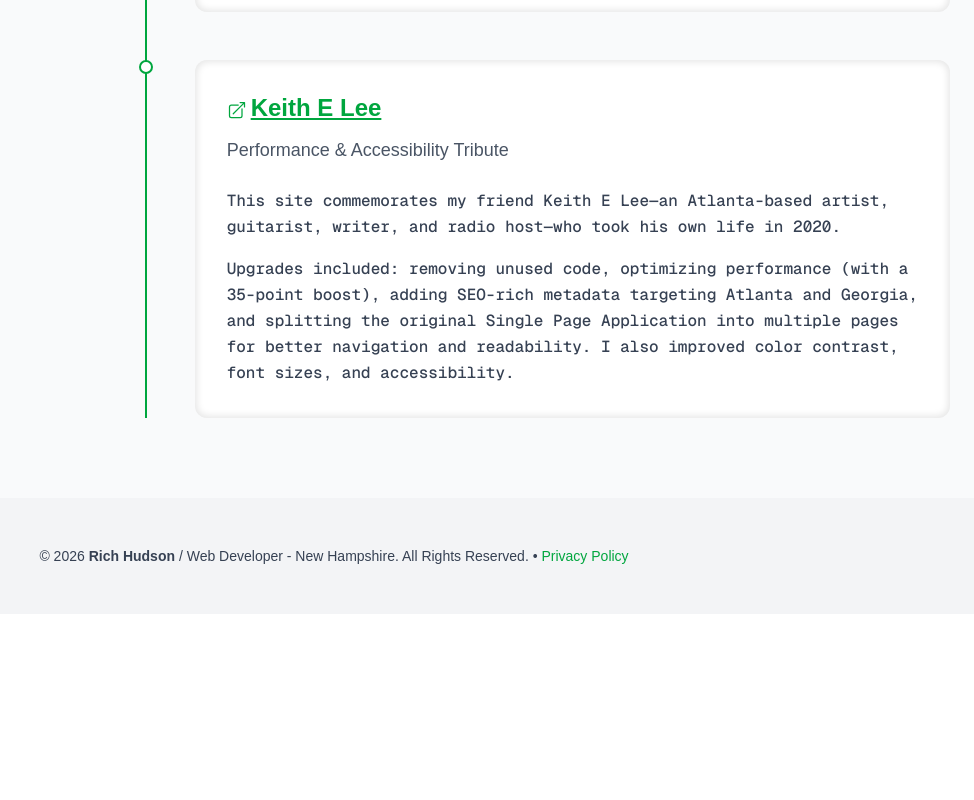
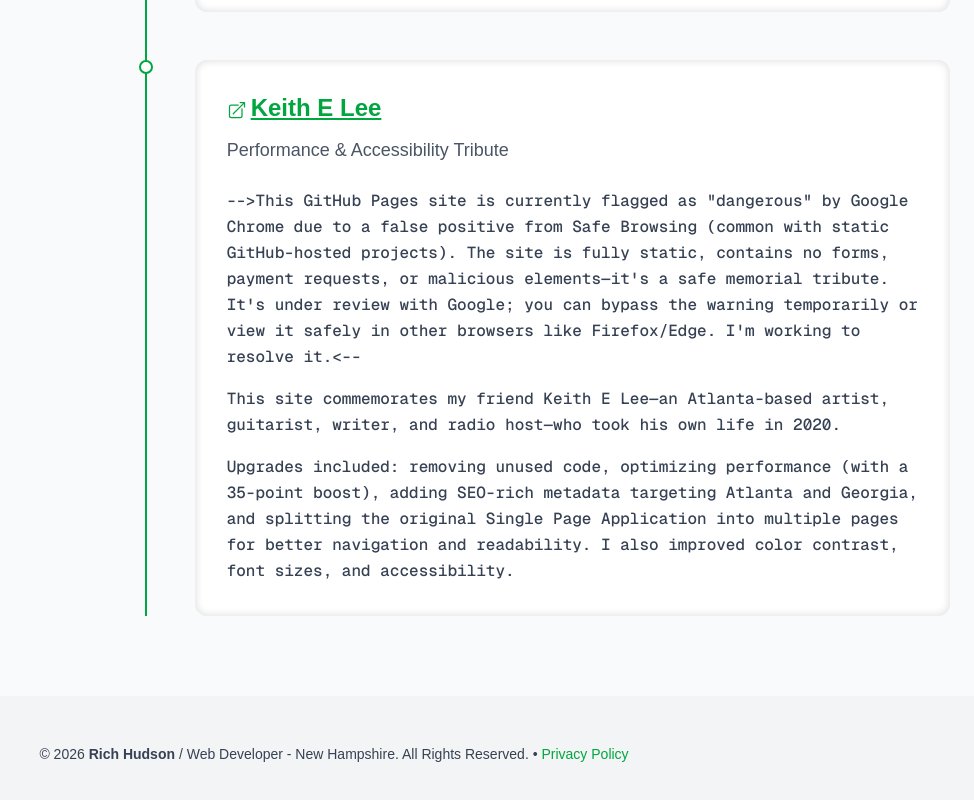
Before and after one commit to DonutsInTheSnow/rich-hudson-net, a Next.js app: page /case-studies in a window 1280 px wide. Shown: the part 2922-3722 px from the top of the page, without its empty margins (306-1280 px from the left). Before the commit the page ends 3536 px from the top, so only its background shows below. Built offline with nearby package versions, Linux system fonts and the light colour scheme.

Commit message:
add warning to Keith E Lee since Chrome flagged as dangerous

```diff
--- a/src/app/case-studies/page.tsx
+++ b/src/app/case-studies/page.tsx
@@ -74,6 +74,7 @@ const cases = [
     subtitle: 'Performance & Accessibility Tribute',
     url: 'https://donutsinthesnow.github.io/keith-e-lee',
     paragraphs: [
+      '-->This GitHub Pages site is currently flagged as "dangerous" by Google Chrome due to a false positive from Safe Browsing (common with static GitHub-hosted projects). The site is fully static, contains no forms, payment requests, or malicious elements—it\'s a safe memorial tribute. It\'s under review with Google; you can bypass the warning temporarily or view it safely in other browsers like Firefox/Edge. I\'m working to resolve it.<--',
       'This site commemorates my friend Keith E Lee—an Atlanta-based artist, guitarist, writer, and radio host—who took his own life in 2020.',
       'Upgrades included: removing unused code, optimizing performance (with a 35-point boost), adding SEO-rich metadata targeting Atlanta and Georgia, and splitting the original Single Page Application into multiple pages for better navigation and readability. I also improved color contrast, font sizes, and accessibility.',
     ],
```
